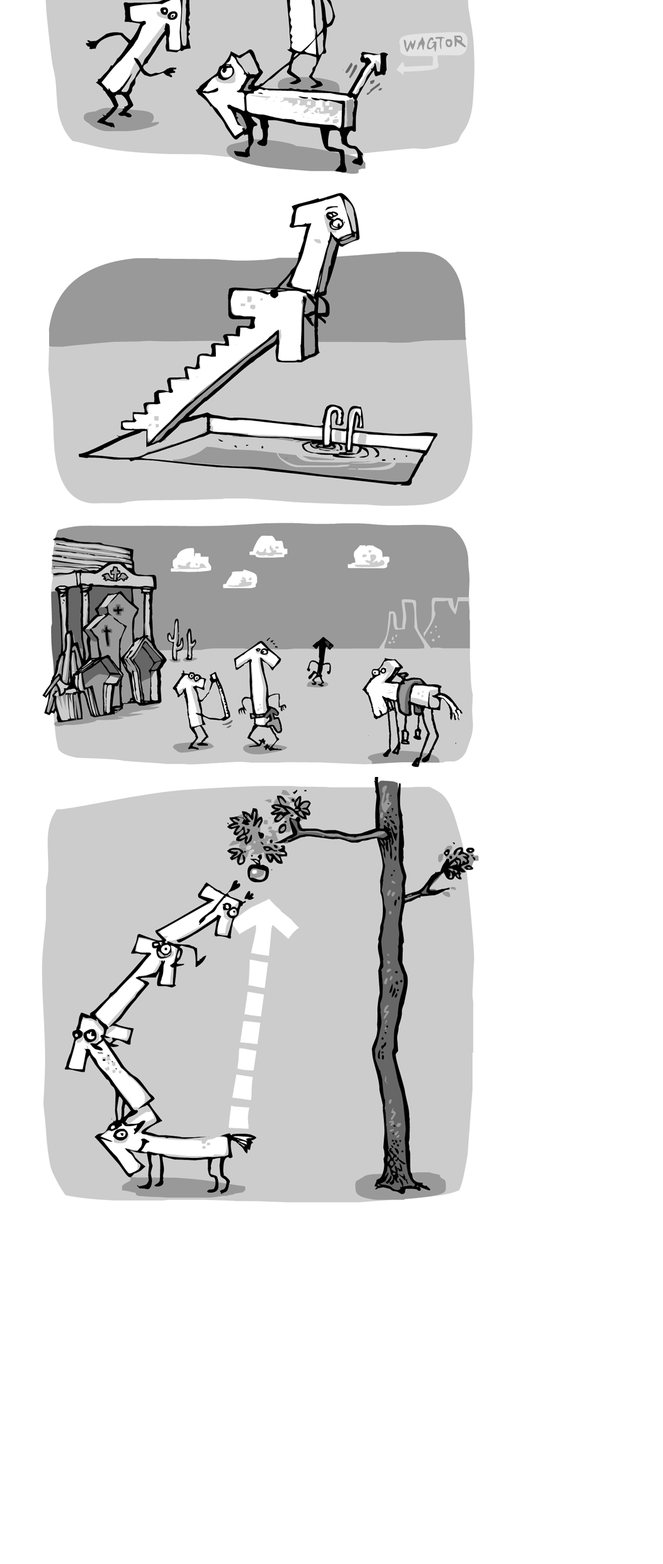
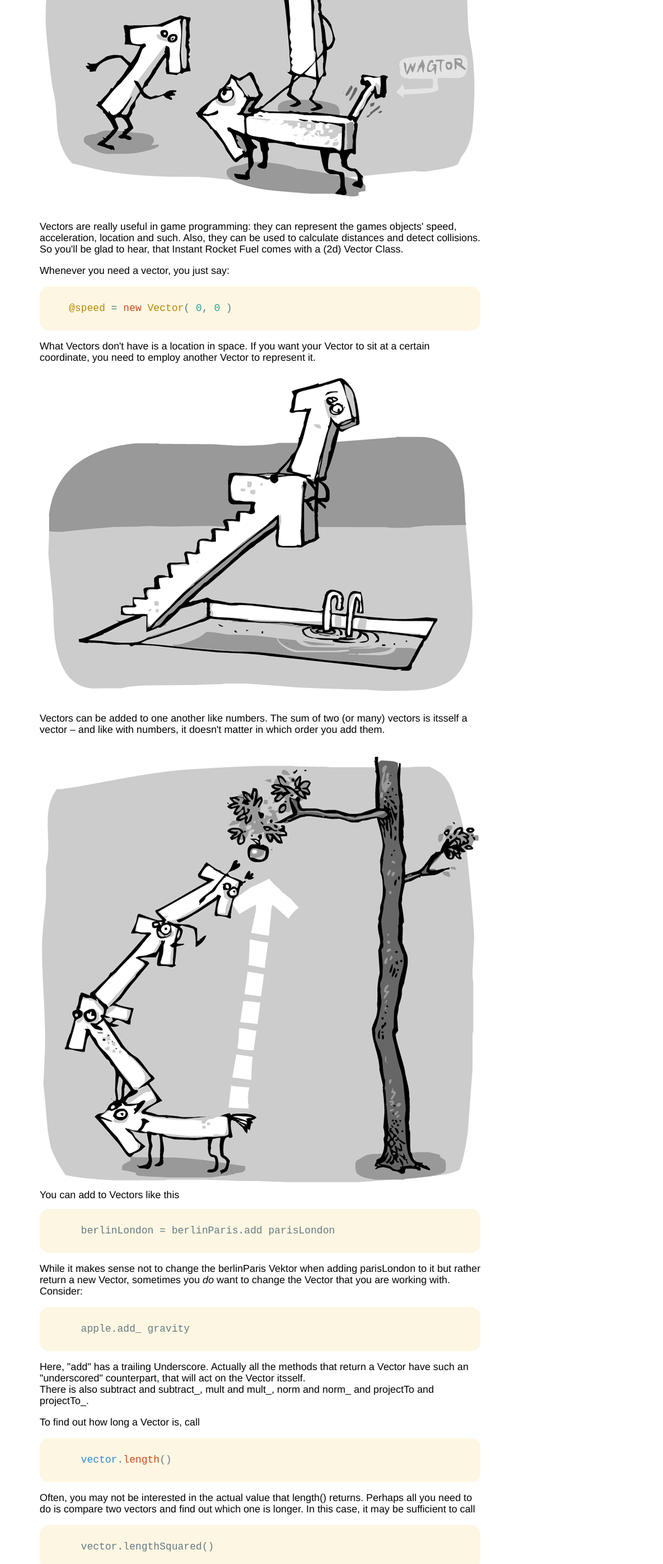
Before and after one commit to kolja/Instant-Rocket-Fuel, a plain HTML site: page vectors.html in a window 1280 px wide. Shown: the part 316-2800 px from the top of the page at 63% size, without its empty margins (227-1280 px from the left). Before the commit the page ends 2245 px from the top, so only its background shows below. Drawn offline with Linux system fonts and the light colour scheme; files that its build step writes are made by us from their sources.

Commit message:
added to vector documentation

```diff
--- a/vectors.html
+++ b/vectors.html
@@ -4,7 +4,7 @@
   <meta charset='utf-8'>
   <title>kolja/Instant-Rocket-Fuel @ GitHub</title>
   <link rel="stylesheet" href="./css/site.css">
-  <link rel="stylesheet" title="Solarized - Light" href="./stylesheets/css/solarized_light.css">
+  <link rel="stylesheet" title="Solarized - Light" href="./css/solarized_light.css">
   <script src="highlight.pack.js"></script>
   <script>
   	hljs.tabReplace = '    ';
@@ -17,10 +17,55 @@
 
   <div id="container">
     <h2>Vectors</h2>
+
+    Vectors can be seen as arrows in that they have a certain length and an orientation (they point somewhere).
+
     <img src="images/vector1.png" alt="Vectors come in different sizes and have an orientation.">
+
+    <p>Vectors are really useful in game programming: they can represent the games objects' speed, acceleration, location and such.
+    Also, they can be used to calculate distances and detect collisions. So you'll be glad to hear, that Instant Rocket Fuel comes with a (2d) Vector Class.</p>
+    <p>Whenever you need a vector, you just say:</p>
+    <pre><code class="coffee">
+    @speed = new Vector( 0, 0 )
+    </code></pre>
+
+    <p>What Vectors don't have is a location in space. If you want your Vector to sit at a certain coordinate, you need to employ another Vector to represent it.</p>
+
     <img src="images/vector2.png" alt="Vectors don't have a fixed location in space. To add coordinates to a vector, just add another one.">
-    <img src="images/vector3.png" alt="Vectors can be added to one another">
-    <img src="images/vector4.png" alt="The size of a vector is a scalar value">
+    <br>
+    <p>Vectors can be added to one another like numbers. The sum of two (or many) vectors is itsself a vector – and like with numbers, it doesn't matter in which order you add them.</p>
+    <br>
+    <img src="images/vector4.png" alt="Vectors can be added to one another">
+
+    You can add to Vectors like this
+
+    <pre><code class="coffee">
+      berlinLondon = berlinParis.add parisLondon
+    </code></pre>
+
+    <p>While it makes sense not to change the berlinParis Vektor when adding parisLondon to it but rather return a new Vector, sometimes you <em>do</em> want to change the Vector that you are working with. Consider:</p>
+
+    <pre><code class="coffee">
+      apple.add_ gravity
+    </code></pre>
+
+    <p>Here, "add" has a trailing Underscore. Actually all the methods that return a Vector have such an "underscored" counterpart, that will act on the Vector itsself.<br>
+    There is also subtract and subtract_, mult and mult_, norm and norm_ and projectTo and projectTo_.</p>
+
+    <p>To find out how long a Vector is, call</p>
+    <pre><code class="coffee">
+      vector.length()
+    </code></pre>
+    <p>Often, you may not be interested in the actual value that length() returns. Perhaps all you need to do is compare two vectors and find out which one is longer.
+    In this case, it may be sufficient to call</p>
+    <pre><code class="coffee">
+      vector.lengthSquared()
+    </code></pre>
+    <p>which skips taking the square root.</p>
+    <img src="images/vector3.png" alt="The size of a vector is a scalar value">
+
+    <p>Go ahead and have a look at <a href="https://github.com/kolja/Instant-Rocket-Fuel/blob/master/script/lib/vector.coffee">the Vector class</a> for yourself.
+    It's much shorter and – I dare say – easier to understand than this whole legthy explanation.</p>
   </div>
 
 </body>
```
